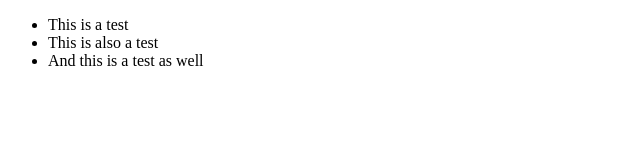
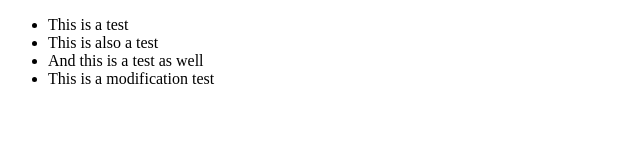
Before and after one commit to iagolisboa/Dev, a plain HTML site: page Index.html in a window 1280 px wide. Shown: the whole page, without its empty margins (0-640 px from the left). Drawn offline with Linux system fonts and the light colour scheme.

Commit message:
Adding another sample text to test modifications and commits

```diff
--- a/Index.html
+++ b/Index.html
@@ -9,6 +9,7 @@
         <li>This is a test </li>
         <li>This is also a test </li>
         <li>And this is a test as well</li>
+        <li>This is a modification test</li>
     </ul>
 </body>
 </html>
```
